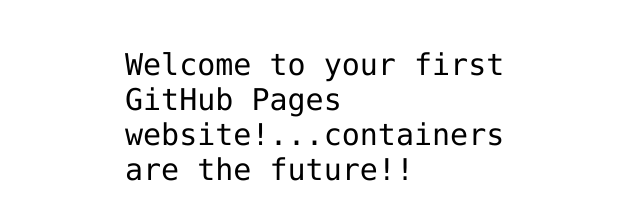
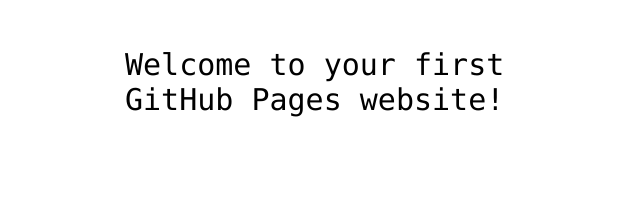
Before and after one commit to lonenatsume/hello-world, a plain HTML site: page index.html in a window 1280 px wide. Shown: the part 341-560 px from the top of the page, without its empty margins (315-955 px from the left). Drawn offline with Linux system fonts and the light colour scheme.

Commit message:
Update index.html

```diff
--- a/index.html
+++ b/index.html
@@ -12,7 +12,7 @@
 <img src="https://octodex.github.com/images/daftpunktocat-thomas.gif" id="octocat" alt="octocat-gif" />
 
 <!-- Change this code here by copy and pasting your template on line 15 -->
-<p>Welcome to your first GitHub Pages website!...containers are the future!!</p>
+<p>Welcome to your first GitHub Pages website!</p>
 
 
 
```
